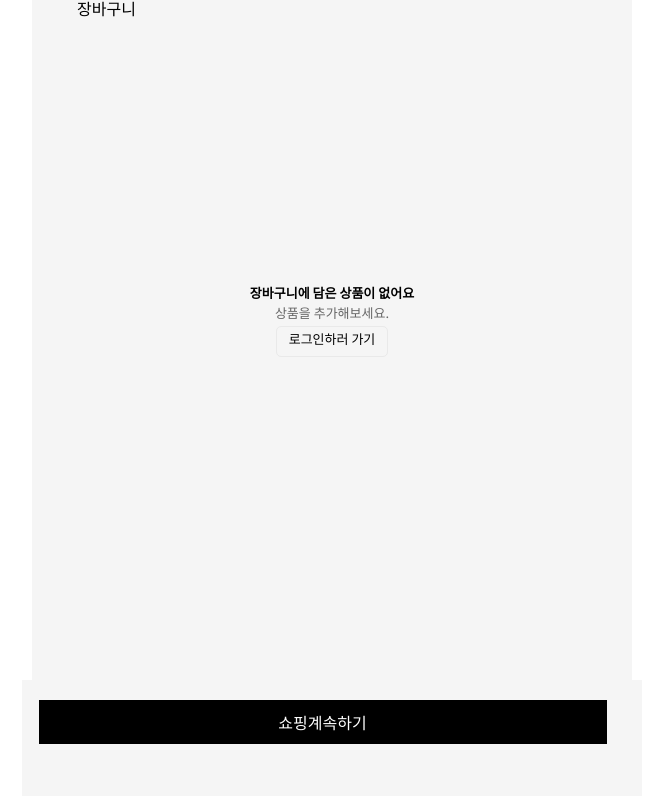
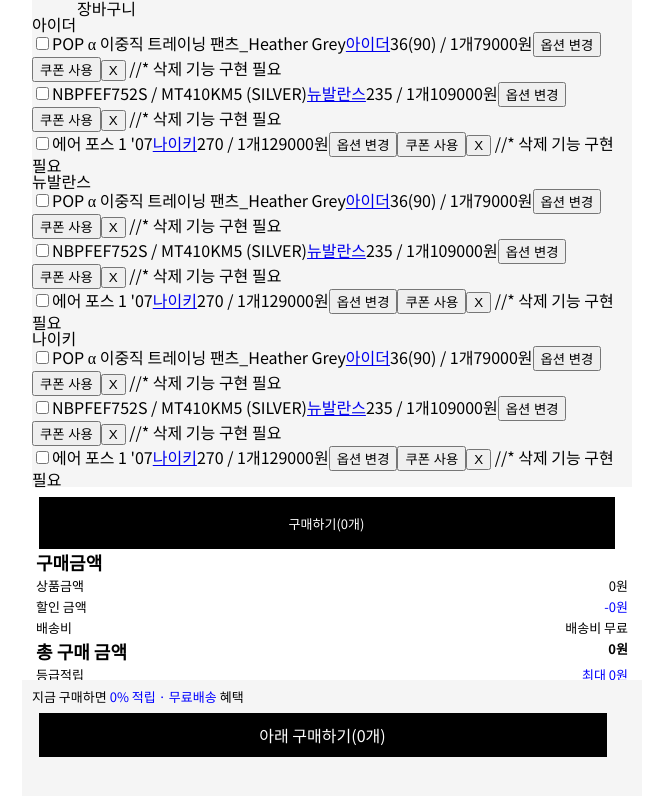
Before and after one commit to SuperCodingFullStack/FrontEndProject-2st, a React (Create React App) app: page /cart in a window 1280 px wide. Shown: the top 796 px of the page, without its empty margins (308-967 px from the left). Built offline with nearby package versions, Linux system fonts and the light colour scheme; the HTML template or start-up script is replaced by a standard one.

Commit message:
perf: 로그인 시 화면에서 출력되는 중앙 부분 결제금액 송출 화면 정렬

```diff
--- /dev/null
+++ b/src/pages/Cart/BrandSection.js
@@ -0,0 +1,68 @@
+// components/BrandSection.js
+// import React from "react";
+// import ProductItem from "./ProductItem";
+
+// const BrandSection = ({ brand, products }) => {
+//   return (
+//     <div className="brand-section">
+//       <h3>{brand}</h3>
+//       {products.map((product) => (
+//         <ProductItem key={product.id} product={product} />
+//       ))}
+//     </div>
+//   );
+// };
+
+// export default BrandSection;
+
+// components/BrandSection.js
+import React from "react";
+import ProductItem from "./ProductItem";
+
+// 가짜 목데이터
+const tests = [
+  {
+    id: 1,
+    user: "아이더",
+    productName: "POP α 이중직 트레이닝 팬츠_Heather Grey",
+    size: "36(90)",
+    quantity: 1,
+    price: 79000,
+    imageUrl: "https://example.com/product-image1.jpg",
+  },
+  {
+    id: 2,
+    user: "뉴발란스",
+    productName: "NBPFEF752S / MT410KM5 (SILVER)",
+    size: "235",
+    quantity: 1,
+    price: 109000,
+    imageUrl: "https://example.com/product-image2.jpg",
+  },
+  {
+    id: 3,
+    user: "나이키",
+    productName: "에어 포스 1 '07",
+    size: "270",
+    quantity: 1,
+    price: 129000,
+    imageUrl: "https://example.com/product-image3.jpg",
+  },
+];
+
+// 브랜드별 제품을 필터링하여 렌더링하는 BrandSection 컴포넌트
+const BrandSection = ({ brand }) => {
+  // 해당 브랜드에 맞는 제품들만 필터링
+  const brandProducts = tests.filter((product) => product.user === brand);
+
+  return (
+    <div className="brand-section">
+      <h3>{brand}</h3>
+      {brandProducts.map((product) => (
+        <ProductItem key={product.id} product={product} />
+      ))}
+    </div>
+  );
+};
+
+export default BrandSection;
--- a/src/pages/Cart/Cart.css
+++ b/src/pages/Cart/Cart.css
@@ -1,3 +1,4 @@
+/* 전체영역 */
 .all {
   max-width: 600px;
   margin: 0 auto;
@@ -7,11 +8,19 @@
   flex: 1;
   font-size: 16px;
 }
+
+.hide {
+  display: none;
+}
+/* 상단 영역 */
 .cart_page_top_area {
   display: flex;
   justify-content: space-between;
   align-items: center;
 }
+/* 중간영역 */
+
+/* 로그인 되지 않았을 때 */
 .cart_no_result {
   width: 100%;
   max-width: 600px;
@@ -19,6 +28,7 @@
   margin-top: 150px;
   font-size: 13px;
 }
+
 .movelogin_btn {
   justify-content: center;
   text-align: center; /* 텍스트 중앙 정렬 */
@@ -31,6 +41,35 @@
   cursor: pointer; /* 커서 포인터로 변경 */
 }
 
+.vertical_alignment {
+  display: flex;
+  flex-direction: column;
+  justify-content: center;
+
+  align-items: center;
+  margin-top: 270px;
+}
+
+/* 로그인이 되었을 때 */
+
+/* 구매구역 */
+.purchase_area {
+  display: flex;
+
+  flex-direction: column;
+  width: 100%;
+  max-width: 600px;
+  height: 289px;
+  background-color: rgb(255, 255, 255);
+  font-size: 13px;
+}
+.sort_amount {
+  display: flex;
+  flex-direction: row;
+  justify-content: space-between;
+  padding: 4px;
+}
+/* 하단영역 */
 .cart_page_bottom_area {
   width: 100%;
   max-width: 600px;
@@ -56,16 +95,6 @@
   cursor: pointer;
 }
 
-.hide {
-  display: none;
-}
-.vertical_alignment {
-  display: flex;
-  flex-direction: column;
-  justify-content: center;
-  align-items: center;
-  margin-top: 270px;
-}
 .purchase_btn {
   display: flex;
   justify-content: center;
--- a/src/pages/Cart/Cart.js
+++ b/src/pages/Cart/Cart.js
@@ -2,12 +2,13 @@
 import { useNavigate } from "react-router-dom";
 import "./Cart.css";
 import { useOur } from "./OurContext";
+import BrandSection from "./BrandSection";
 
 function Cart() {
   //전역에서 필요한 값들을 가져오기?
   //   const { products, setProducts, calculateTotal } = useOur();
   const navigate = useNavigate();
-  const [logged, setLogged] = useState(false);
+  const [logged, setLogged] = useState(true);
   /*
   useEffect(() => {
     // 해당 페이지 최초 랜더링시 로그인 된 상태면? 바로 비동기적으로 제품정보들을 가져온다?
@@ -21,6 +22,34 @@
     fetchData();
 }}, [setProducts]);
   */
+
+  // 가짜 목데이터
+  const tests = [
+    {
+      user: "아이더",
+      productName: "POP α 이중직 트레이닝 팬츠_Heather Grey",
+      size: "36(90)",
+      quantity: 1,
+      price: 79000,
+      imageUrl: "https://example.com/product-image1.jpg",
+    },
+    {
+      user: "뉴발란스",
+      productName: "NBPFEF752S / MT410KM5 (SILVER)",
+      size: "235",
+      quantity: 1,
+      price: 109000,
+      imageUrl: "https://example.com/product-image2.jpg",
+    },
+    {
+      user: "나이키",
+      productName: "에어 포스 1 '07",
+      size: "270",
+      quantity: 1,
+      price: 129000,
+      imageUrl: "https://example.com/product-image3.jpg",
+    },
+  ];
 
   const moveHomePage = () => {
     console.log("홈페이지 이동");
@@ -85,7 +114,52 @@
           </div>
         </div>
 
-        <div className={`${logged ? "로그인 시 출력" : "hide"}`}></div>
+        <div className={`${logged ? "로그인 시 출력" : "hide"}`}>
+          {/* {products.map((product) => (
+        <BrandSection key={product.brand} brand={product.brand} products={product.items} />
+      ))} */}
+          {tests.map((test, index) => (
+            <BrandSection
+              key={index}
+              brand={test.user}
+              products={[test]} // BrandSection에 제품 목록을 배열 형태로 전달
+            />
+          ))}
+        </div>
+      </div>
+      <div className={`${logged ? "purchase_area" : "hide"}`}>
+        <div className="purchase_btn" style={{ padding: "4px" }}>
+          구매하기(0개)
+        </div>
+
+        <div style={{ fontSize: "18px", fontWeight: "bold", padding: "4px" }}>
+          구매금액
+        </div>
+
+        <div className="sort_amount">
+          <div>상품금액</div>
+          <div>0원</div>
+        </div>
+
+        <div className="sort_amount">
+          <div>할인 금액</div>
+          <div style={{ color: "blue" }}>-0원</div>
+        </div>
+        <div className="sort_amount">
+          <div>배송비</div>
+          <div>배송비 무료</div>
+        </div>
+
+        <div className="sort_amount">
+          <div style={{ fontSize: "18px", fontWeight: "bold" }}>
+            총 구매 금액
+          </div>
+          <div style={{ fontWeight: "bold" }}>0원</div>
+        </div>
+        <div className="sort_amount">
+          <div>등급적립</div>
+          <div style={{ color: "blue" }}>최대 0원</div>
+        </div>
       </div>
 
       <div className="cart_page_bottom_area">
@@ -123,7 +197,7 @@
               </div>
             </div>
           </div>
-          <div className="purchase_btn">구매하기(0개)</div>
+          <div className="purchase_btn">아래 구매하기(0개)</div>
         </div>
       </div>
     </div>
--- /dev/null
+++ b/src/pages/Cart/ProductItem.js
@@ -0,0 +1,137 @@
+// import React from "react";
+// import { useOur } from "../contexts/OurContext";
+
+// const ProductItem = ({ product }) => {
+//   //   const { toggleSelectProduct, selectedProducts } = useOur();
+//   //   const isSelected = selectedProducts.has(product.id);
+
+//   // 가짜 목데이터
+//   const tests = [
+//     {
+//       user: "아이더",
+//       productName: "POP α 이중직 트레이닝 팬츠_Heather Grey",
+//       size: "36(90)",
+//       quantity: 1,
+//       price: 79000,
+//       imageUrl: "https://example.com/product-image1.jpg",
+//     },
+//     {
+//       user: "뉴발란스",
+//       productName: "NBPFEF752S / MT410KM5 (SILVER)",
+//       size: "235",
+//       quantity: 1,
+//       price: 109000,
+//       imageUrl: "https://example.com/product-image2.jpg",
+//     },
+//     {
+//       user: "나이키",
+//       productName: "에어 포스 1 '07",
+//       size: "270",
+//       quantity: 1,
+//       price: 129000,
+//       imageUrl: "https://example.com/product-image3.jpg",
+//     },
+//   ];
+
+//   const isSelected = selectedProducts.has(tests.id);
+
+//   return (
+//     <div className="product-item">
+//       <input
+//         type="checkbox"
+//         checked={isSelected}
+//         onChange={() => toggleSelectProduct(product.id)}
+//       />
+//       <span>{product.name}</span>
+//       <a href={`/brand/${product.brand}`}>{product.brand}</a>
+//       <span>
+//         {product.size} / {product.quantity}개
+//       </span>
+//       <span>{product.price}원</span>
+//       <button>옵션 변경</button>
+//       <button>쿠폰 사용</button>
+//     //   <button>X</button> //삭제 기능 구현 필요
+//     // </div>
+// //   );
+// // };
+
+// // export default ProductItem;
+
+// // components/ProductItem.js
+import React, { useState } from "react";
+
+const ProductItem = () => {
+  // 가짜 목데이터
+  const tests = [
+    {
+      id: 1,
+      user: "아이더",
+      productName: "POP α 이중직 트레이닝 팬츠_Heather Grey",
+      size: "36(90)",
+      quantity: 1,
+      price: 79000,
+      imageUrl: "https://example.com/product-image1.jpg",
+    },
+    {
+      id: 2,
+      user: "뉴발란스",
+      productName: "NBPFEF752S / MT410KM5 (SILVER)",
+      size: "235",
+      quantity: 1,
+      price: 109000,
+      imageUrl: "https://example.com/product-image2.jpg",
+    },
+    {
+      id: 3,
+      user: "나이키",
+      productName: "에어 포스 1 '07",
+      size: "270",
+      quantity: 1,
+      price: 129000,
+      imageUrl: "https://example.com/product-image3.jpg",
+    },
+  ];
+
+  // 선택된 제품들을 관리할 상태
+  const [selectedProducts, setSelectedProducts] = useState(new Set());
+
+  // 제품 선택 토글 함수
+  const toggleSelectProduct = (id) => {
+    const newSelectedProducts = new Set(selectedProducts);
+    if (newSelectedProducts.has(id)) {
+      newSelectedProducts.delete(id);
+    } else {
+      newSelectedProducts.add(id);
+    }
+    setSelectedProducts(newSelectedProducts);
+  };
+
+  return (
+    <div className="product-list">
+      {tests.map((product) => {
+        const isSelected = selectedProducts.has(product.id);
+
+        return (
+          <div key={product.id} className="product-item">
+            <input
+              type="checkbox"
+              checked={isSelected}
+              onChange={() => toggleSelectProduct(product.id)}
+            />
+            <span>{product.productName}</span>
+            <a href={`/brand/${product.user}`}>{product.user}</a>
+            <span>
+              {product.size} / {product.quantity}개
+            </span>
+            <span>{product.price}원</span>
+            <button>옵션 변경</button>
+            <button>쿠폰 사용</button>
+            <button>X</button> //* 삭제 기능 구현 필요
+          </div>
+        );
+      })}
+    </div>
+  );
+};
+
+export default ProductItem;
```
